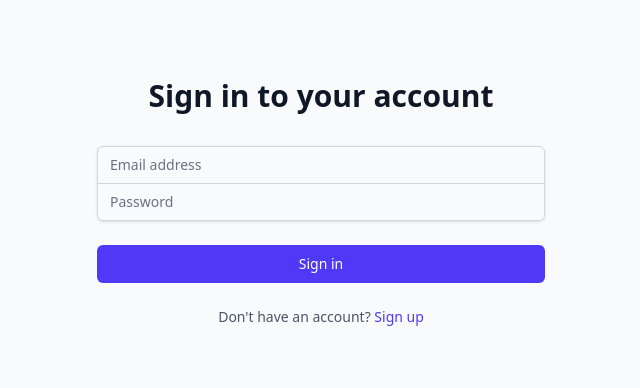
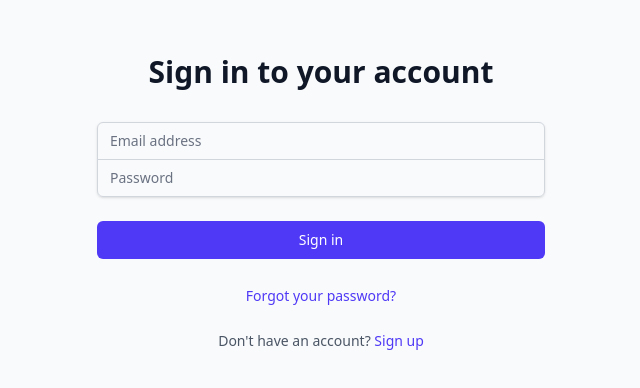
Before and after one commit to younesbaanise/tripmap, a React (Vite) app: page /login in a window 1280 px wide. Shown: the part 210-598 px from the top of the page, without its empty margins (319-959 px from the left). Built offline with nearby package versions, Linux system fonts and the light colour scheme; no server answers.

Commit message:
feat: add password reset route and login page access button

```diff
--- a/src/App.jsx
+++ b/src/App.jsx
@@ -1,10 +1,11 @@
-import { BrowserRouter as Router, Routes, Route, Navigate } from 'react-router';
-import { Toaster } from 'react-hot-toast';
-import { AuthProvider } from './contexts/AuthContext';
-import PrivateRoute from './routes/PrivateRoute';
-import Login from './pages/Login';
-import Signup from './pages/Signup';
-import Trips from './pages/Trips';
+import { BrowserRouter as Router, Routes, Route, Navigate } from "react-router";
+import { Toaster } from "react-hot-toast";
+import { AuthProvider } from "./contexts/AuthContext";
+import PrivateRoute from "./routes/PrivateRoute";
+import Login from "./pages/Login";
+import Signup from "./pages/Signup";
+import Trips from "./pages/Trips";
+import ForgetPassword from "./pages/ForgetPassword";
 
 const App = () => {
   return (
@@ -16,21 +17,21 @@ const App = () => {
             toastOptions={{
               duration: 4000,
               style: {
-                background: '#363636',
-                color: '#fff',
+                background: "#363636",
+                color: "#fff",
               },
               success: {
                 duration: 3000,
                 iconTheme: {
-                  primary: '#10B981',
-                  secondary: '#fff',
+                  primary: "#10B981",
+                  secondary: "#fff",
                 },
               },
               error: {
                 duration: 4000,
                 iconTheme: {
-                  primary: '#EF4444',
-                  secondary: '#fff',
+                  primary: "#EF4444",
+                  secondary: "#fff",
                 },
               },
             }}
@@ -43,6 +44,7 @@ const App = () => {
             {/* Public routes */}
             <Route path="/login" element={<Login />} />
             <Route path="/signup" element={<Signup />} />
+            <Route path="/forget-password" element={<ForgetPassword />} />
 
             {/* Protected route */}
             <Route
--- a/src/pages/Login.jsx
+++ b/src/pages/Login.jsx
@@ -1,14 +1,17 @@
-import { useState, useEffect } from 'react';
-import { signInWithEmailAndPassword, sendEmailVerification } from 'firebase/auth';
-import { auth } from '../services/firebase';
-import { toast } from 'react-hot-toast';
-import { useNavigate } from 'react-router';
-import { useAuth } from '../contexts/AuthContext';
+import { useState, useEffect } from "react";
+import {
+  signInWithEmailAndPassword,
+  sendEmailVerification,
+} from "firebase/auth";
+import { auth } from "../services/firebase";
+import { toast } from "react-hot-toast";
+import { useNavigate } from "react-router";
+import { useAuth } from "../contexts/AuthContext";
 
 const Login = () => {
   const [formData, setFormData] = useState({
-    email: '',
-    password: ''
+    email: "",
+    password: "",
   });
   const [loading, setLoading] = useState(false);
   const [resendLoading, setResendLoading] = useState(false);
@@ -18,15 +21,15 @@ const Login = () => {
   // Redirect if already authenticated and email verified
   useEffect(() => {
     if (user && user.emailVerified) {
-      navigate('/trips');
+      navigate("/trips");
     }
   }, [user, navigate]);
 
   const handleInputChange = (e) => {
     const { name, value } = e.target;
-    setFormData(prev => ({
+    setFormData((prev) => ({
       ...prev,
-      [name]: value
+      [name]: value,
     }));
   };
 
@@ -35,7 +38,7 @@ const Login = () => {
 
     // Check if fields are empty
     if (!formData.email || !formData.password) {
-      toast.error('Please enter valid data.');
+      toast.error("Please enter valid data.");
       return;
     }
 
@@ -50,26 +53,28 @@ const Login = () => {
 
       // Check if email is verified
       if (!userCredential.user.emailVerified) {
-        toast.error('Please verify your email.');
+        toast.error("Please verify your email.");
         setLoading(false);
         return;
       }
 
       // Success - wait a moment for auth state to update
-      toast.success('Login successful!');
+      toast.success("Login successful!");
 
       // Use setTimeout to ensure the auth state has time to update
       setTimeout(() => {
-        navigate('/trips');
+        navigate("/trips");
       }, 100);
-
     } catch (error) {
-      if (error.code === 'auth/user-not-found' || error.code === 'auth/wrong-password') {
-        toast.error('Invalid email or password.');
-      } else if (error.code === 'auth/user-disabled') {
-        toast.error('This account has been disabled.');
+      if (
+        error.code === "auth/user-not-found" ||
+        error.code === "auth/wrong-password"
+      ) {
+        toast.error("Invalid email or password.");
+      } else if (error.code === "auth/user-disabled") {
+        toast.error("This account has been disabled.");
       } else {
-        toast.error('An error occurred during login. Please try again.');
+        toast.error("An error occurred during login. Please try again.");
       }
     } finally {
       setLoading(false);
@@ -78,7 +83,7 @@ const Login = () => {
 
   const handleResendVerification = async () => {
     if (!user) {
-      toast.error('No user found. Please sign up first.');
+      toast.error("No user found. Please sign up first.");
       return;
     }
 
@@ -86,10 +91,10 @@ const Login = () => {
 
     try {
       await sendEmailVerification(user);
-      toast.success('Verification email sent! Check your inbox.');
+      toast.success("Verification email sent! Check your inbox.");
     } catch (error) {
-      console.error('Resend verification error:', error);
-      toast.error('Failed to send verification email. Please try again.');
+      console.error("Resend verification error:", error);
+      toast.error("Failed to send verification email. Please try again.");
     } finally {
       setResendLoading(false);
     }
@@ -146,7 +151,17 @@ const Login = () => {
               disabled={loading}
               className="group relative w-full flex justify-center py-2 px-4 border border-transparent text-sm font-medium rounded-md text-white bg-indigo-600 hover:bg-indigo-700 focus:outline-none focus:ring-2 focus:ring-offset-2 focus:ring-indigo-500 disabled:opacity-50 disabled:cursor-not-allowed"
             >
-              {loading ? 'Signing in...' : 'Sign in'}
+              {loading ? "Signing in..." : "Sign in"}
+            </button>
+          </div>
+
+          <div className="text-center">
+            <button
+              type="button"
+              onClick={() => navigate("/forget-password")}
+              className="text-sm text-indigo-600 hover:text-indigo-500"
+            >
+              Forgot your password?
             </button>
           </div>
 
@@ -159,17 +174,17 @@ const Login = () => {
                 disabled={resendLoading}
                 className="text-sm text-indigo-600 hover:text-indigo-500 disabled:opacity-50 disabled:cursor-not-allowed"
               >
-                {resendLoading ? 'Sending...' : 'Resend verification email'}
+                {resendLoading ? "Sending..." : "Resend verification email"}
               </button>
             </div>
           )}
 
           <div className="text-center">
             <p className="text-sm text-gray-600">
-              Don't have an account?{' '}
+              Don't have an account?{" "}
               <button
                 type="button"
-                onClick={() => navigate('/signup')}
+                onClick={() => navigate("/signup")}
                 className="font-medium text-indigo-600 hover:text-indigo-500"
               >
                 Sign up
```
